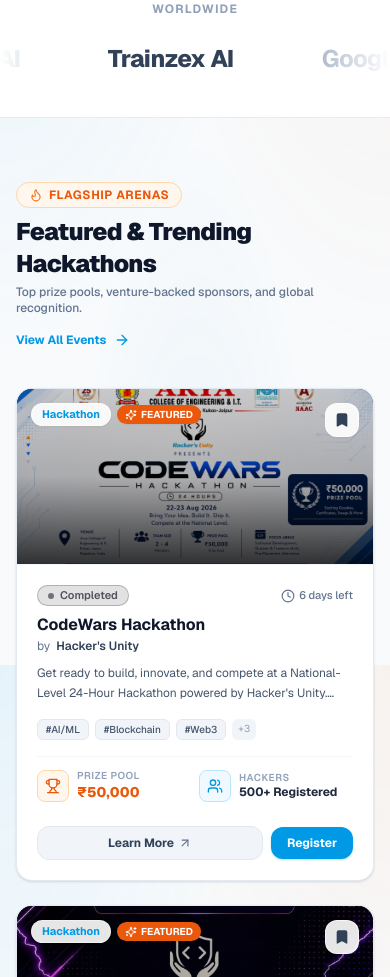
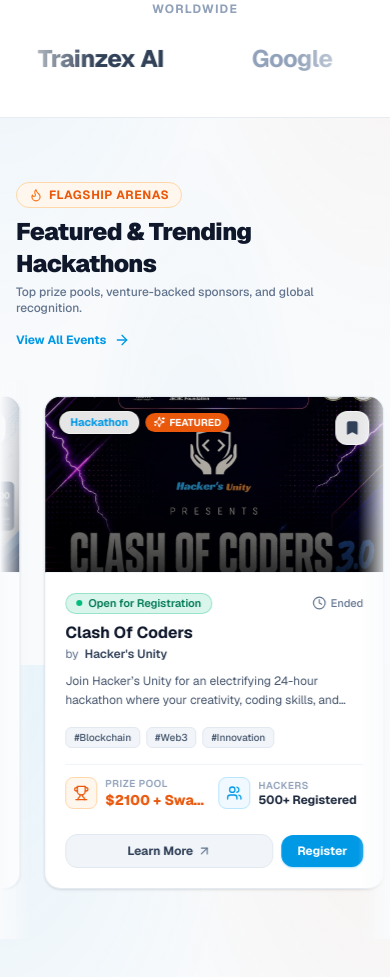
Before and after one commit to ChinmayBhattt/HackerUnityPlatform, a Next.js app in the folder apps/web/: page / in a window 390 px wide. Shown: the part 1023-2000 px from the top of the page. Built offline with nearby package versions, Linux system fonts and the light colour scheme; no server answers; the database is empty.

Commit message:
button get started

```diff
--- a/apps/web/app/globals.css
+++ b/apps/web/app/globals.css
@@ -97,13 +97,23 @@
     linear-gradient(to bottom, rgba(15, 23, 42, 0.04) 1px, transparent 1px);
 }
 
-/* Infinite marquee scroll animation */
+/* Infinite marquee scroll animation (Right to Left) */
 @keyframes marquee {
   0% {
     transform: translateX(0);
   }
   100% {
     transform: translateX(-50%);
+  }
+}
+
+/* Infinite marquee scroll animation (Left to Right) */
+@keyframes marquee-reverse {
+  0% {
+    transform: translateX(-50%);
+  }
+  100% {
+    transform: translateX(0);
   }
 }
 
@@ -114,3 +124,22 @@
 .animate-marquee:hover {
   animation-play-state: paused;
 }
+
+.animate-marquee-reverse {
+  animation: marquee-reverse 24s linear infinite;
+  will-change: transform;
+}
+
+.animate-marquee-reverse:hover {
+  animation-play-state: paused;
+}
+
+/* Continuous events horizontal marquee (Right to Left) */
+.animate-events-marquee {
+  animation: marquee 50s linear infinite;
+  will-change: transform;
+}
+
+.animate-events-marquee:hover {
+  animation-play-state: paused;
+}
--- a/apps/web/app/page.tsx
+++ b/apps/web/app/page.tsx
@@ -21,9 +21,6 @@
 export default function HomePage() {
   const { events, loading } = usePublishedEvents();
   const [authOpen, setAuthOpen] = useState(false);
-  const [showAll, setShowAll] = useState(false);
-
-  const displayedEvents = showAll ? events : events.slice(0, 6);
 
   return (
     <div className="flex flex-col flex-1">
@@ -132,7 +129,7 @@
           <div className="absolute inset-y-0 left-0 w-24 bg-gradient-to-r from-white to-transparent z-10 pointer-events-none" />
           <div className="absolute inset-y-0 right-0 w-24 bg-gradient-to-l from-white to-transparent z-10 pointer-events-none" />
 
-          <div className="flex animate-marquee whitespace-nowrap gap-16 items-center">
+          <div className="flex animate-marquee-reverse whitespace-nowrap gap-16 items-center">
             {/* First set */}
             {[
               { name: 'OpenAI', style: 'font-extrabold text-2xl tracking-tighter' },
@@ -206,9 +203,10 @@
         </div>
       </section>
 
-      {/* ─── Featured & Trending Hackathons ──────────────────────── */}
-      <section className="py-16 md:py-24 max-w-7xl mx-auto px-4 sm:px-6 lg:px-8 w-full">
-        <div className="flex flex-col md:flex-row md:items-end justify-between gap-4 mb-10">
+      {/* ─── Featured & Trending Hackathons (Single-Row Continuous Marquee) ─── */}
+      <section className="py-16 md:py-24 w-full overflow-hidden">
+        <div className="max-w-7xl mx-auto px-4 sm:px-6 lg:px-8 mb-8">
+          <div className="flex flex-col md:flex-row md:items-end justify-between gap-4">
             <div>
               <div className="inline-flex items-center gap-1.5 px-3 py-1 rounded-full bg-orange-50 border border-orange-200 text-[#ea580c] text-xs font-bold uppercase tracking-wider mb-2">
                 <Flame className="w-3.5 h-3.5 text-[#f97316]" />
@@ -230,43 +228,38 @@
               <ArrowRight className="w-4 h-4" />
             </Link>
           </div>
+        </div>
 
-        {/* Hackathon Cards Grid */}
-        <div className="grid grid-cols-1 md:grid-cols-2 lg:grid-cols-3 gap-6">
-          {displayedEvents.map((event) => (
-            <HackathonCard
-              key={event.id}
-              event={event}
-            />
+        {/* Continuous Horizontal Moving Track */}
+        {events.length > 0 ? (
+          <div className="relative w-full overflow-hidden py-4">
+            {/* Soft Edge Gradient Fades */}
+            <div className="absolute inset-y-0 left-0 w-8 sm:w-24 bg-gradient-to-r from-[#f8fafc] to-transparent z-10 pointer-events-none" />
+            <div className="absolute inset-y-0 right-0 w-8 sm:w-24 bg-gradient-to-l from-[#f8fafc] to-transparent z-10 pointer-events-none" />
+
+            <div className="flex animate-events-marquee gap-6 items-stretch w-max hover:[animation-play-state:paused]">
+              {/* Set 1 */}
+              {events.map((event) => (
+                <div key={event.id} className="w-[340px] sm:w-[380px] shrink-0">
+                  <HackathonCard event={event} />
+                </div>
+              ))}
+
+              {/* Set 2 (Duplicate for seamless infinite right-to-left loop) */}
+              {events.map((event) => (
+                <div key={`${event.id}-dup`} className="w-[340px] sm:w-[380px] shrink-0">
+                  <HackathonCard event={event} />
+                </div>
               ))}
             </div>
-
-        {/* Show More / Show Less Toggle Button */}
-        {events.length > 6 && (
-          <div className="mt-10 flex flex-col sm:flex-row items-center justify-center gap-3">
-            <button
-              onClick={() => setShowAll(!showAll)}
-              className="px-6 py-3 rounded-2xl bg-white hover:bg-slate-50 text-slate-800 font-extrabold text-xs border border-slate-200 shadow-xs hover:border-[#0099e6]/40 transition-all flex items-center gap-2 cursor-pointer"
-            >
-              <span>{showAll ? 'Show Less' : `Show More (${events.length - 6} more)`}</span>
-              <ChevronDown className={`w-4 h-4 text-[#0099e6] transition-transform ${showAll ? 'rotate-180' : ''}`} />
-            </button>
-
-            <Link
-              href="/hackathons"
-              className="px-6 py-3 rounded-2xl bg-[#0099e6] hover:bg-[#0284c7] text-white font-extrabold text-xs shadow-md shadow-sky-500/20 transition-all flex items-center gap-2"
-            >
-              <span>Explore All {events.length}+ Events</span>
-              <ArrowRight className="w-4 h-4" />
-            </Link>
           </div>
-        )}
-
-        {events.length === 0 && (
+        ) : (
+          <div className="max-w-7xl mx-auto px-4 sm:px-6 lg:px-8">
             <div className="text-center py-16 bg-white rounded-2xl border border-slate-200">
               <Trophy className="w-10 h-10 text-slate-400 mx-auto mb-3" />
               <h3 className="text-base font-bold text-slate-900">No hackathons currently available</h3>
               <p className="text-xs text-slate-500 mt-1">Check back soon for new competitions.</p>
+            </div>
           </div>
         )}
       </section>
--- a/apps/web/components/auth-modal.tsx
+++ b/apps/web/components/auth-modal.tsx
@@ -26,9 +26,10 @@
   isOpen: boolean;
   onClose: () => void;
   onSuccess?: () => void;
+  initialMode?: 'login' | 'register';
 }
 
-export function AuthModal({ isOpen, onClose, onSuccess }: AuthModalProps) {
+export function AuthModal({ isOpen, onClose, onSuccess, initialMode = 'login' }: AuthModalProps) {
   const {
     signInWithEmail,
     signUpWithEmail,
@@ -37,8 +38,14 @@
     verifyPhoneOtp,
   } = useAuth();
 
-  const [mode, setMode] = useState<'login' | 'register'>('login');
+  const [mode, setMode] = useState<'login' | 'register'>(initialMode);
   const [method, setMethod] = useState<'email' | 'phone'>('email');
+
+  useEffect(() => {
+    if (isOpen && initialMode) {
+      setMode(initialMode);
+    }
+  }, [isOpen, initialMode]);
 
   // Form Fields
   const [email, setEmail] = useState('');
--- a/apps/web/components/navbar.tsx
+++ b/apps/web/components/navbar.tsx
@@ -31,6 +31,7 @@
   const { user: currentUser, signOut } = useAuth();
   const { unreadCount } = useNotifications();
   const [authOpen, setAuthOpen] = useState(false);
+  const [authMode, setAuthMode] = useState<'login' | 'register'>('login');
   const [mobileMenuOpen, setMobileMenuOpen] = useState(false);
   const [mobileOppsOpen, setMobileOppsOpen] = useState(true);
   const [notificationsOpen, setNotificationsOpen] = useState(false);
@@ -61,7 +62,7 @@
   return (
     <>
       <header className="sticky top-0 z-40 w-full bg-white/95 border-b border-slate-200/80 backdrop-blur-xl shadow-xs">
-        <div className="max-w-7xl mx-auto px-4 sm:px-6 lg:px-8 h-22 flex items-center justify-between gap-6">
+        <div className="max-w-7xl mx-auto px-4 sm:px-6 lg:px-8 h-22 flex items-center justify-between gap-6 relative">
           {/* Left: Brand Logo */}
           <div className="flex items-center shrink-0 pl-3 sm:pl-6 lg:pl-8">
             <Link href="/" className="flex items-center group py-1">
@@ -69,8 +70,8 @@
             </Link>
           </div>
 
-          {/* Center: Shekunj-style Floating Glass Panel Navigation */}
-          <nav className="hidden md:flex items-center justify-center flex-1">
+          {/* Center: Shekunj-style Floating Glass Panel Navigation (Centered) */}
+          <nav className="hidden md:flex items-center justify-center absolute left-1/2 -translate-x-1/2 z-10 pointer-events-auto">
             <div className="flex items-center gap-1 sm:gap-1.5 lg:gap-2 px-3 py-1.5 rounded-full bg-slate-100/80 border border-slate-200/80 backdrop-blur-xl shadow-xs">
               {/* About Us */}
               <Link
@@ -289,10 +290,13 @@
               </div>
             ) : (
               <button
-                onClick={() => setAuthOpen(true)}
-                className="px-4 py-2 rounded-xl bg-[#0099e6] hover:bg-[#0284c7] text-white font-bold text-xs transition-all shadow-sm shadow-sky-500/20 cursor-pointer whitespace-nowrap"
+                onClick={() => {
+                  setAuthMode('login');
+                  setAuthOpen(true);
+                }}
+                className="px-5 py-2 rounded-full bg-slate-950 hover:bg-slate-800 text-white font-bold text-xs transition-all shadow-sm shadow-slate-900/10 cursor-pointer whitespace-nowrap"
               >
-                Sign In
+                Get Started
               </button>
             )}
 
@@ -391,12 +395,31 @@
               <Compass className="w-4 h-4 text-slate-500" />
               <span>My Dashboard</span>
             </Link>
+
+            {!currentUser && (
+              <div className="pt-3 mt-2 border-t border-slate-100">
+                <button
+                  onClick={() => {
+                    setMobileMenuOpen(false);
+                    setAuthMode('login');
+                    setAuthOpen(true);
+                  }}
+                  className="w-full py-2.5 rounded-xl bg-slate-900 text-white text-xs font-bold hover:bg-slate-800 transition-colors text-center shadow-xs cursor-pointer"
+                >
+                  Get Started
+                </button>
+              </div>
+            )}
           </div>
         )}
       </header>
 
       {/* Global Modals */}
-      <AuthModal isOpen={authOpen} onClose={() => setAuthOpen(false)} />
+      <AuthModal
+        isOpen={authOpen}
+        onClose={() => setAuthOpen(false)}
+        initialMode={authMode}
+      />
     </>
   );
 }
```
Lines whose indentation alone changed are shown as unchanged.
